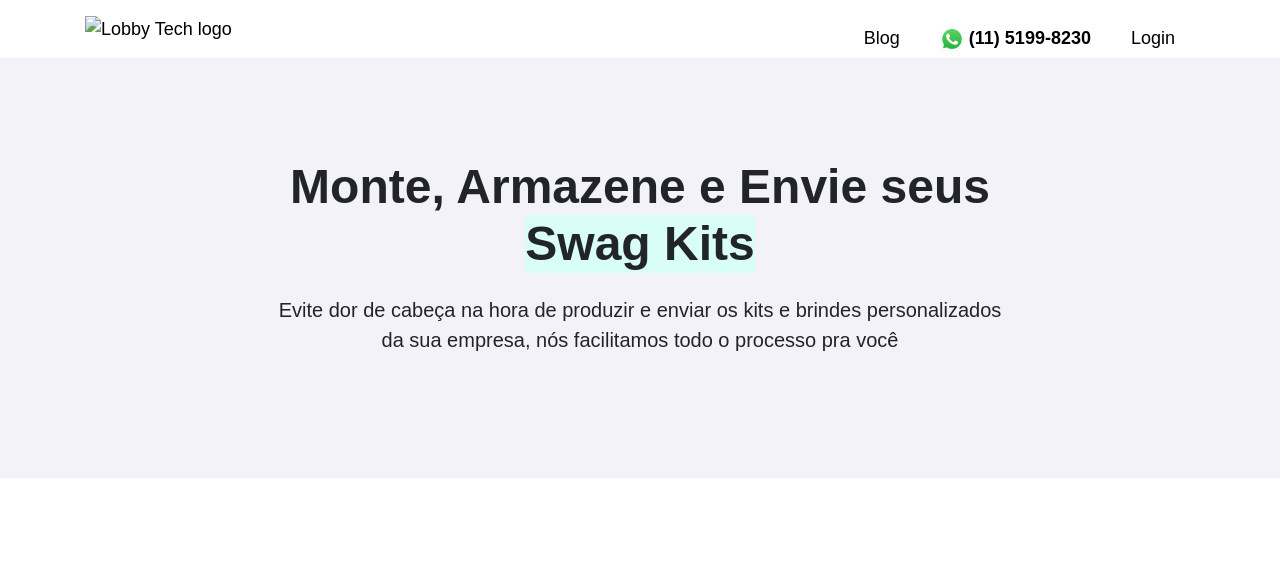
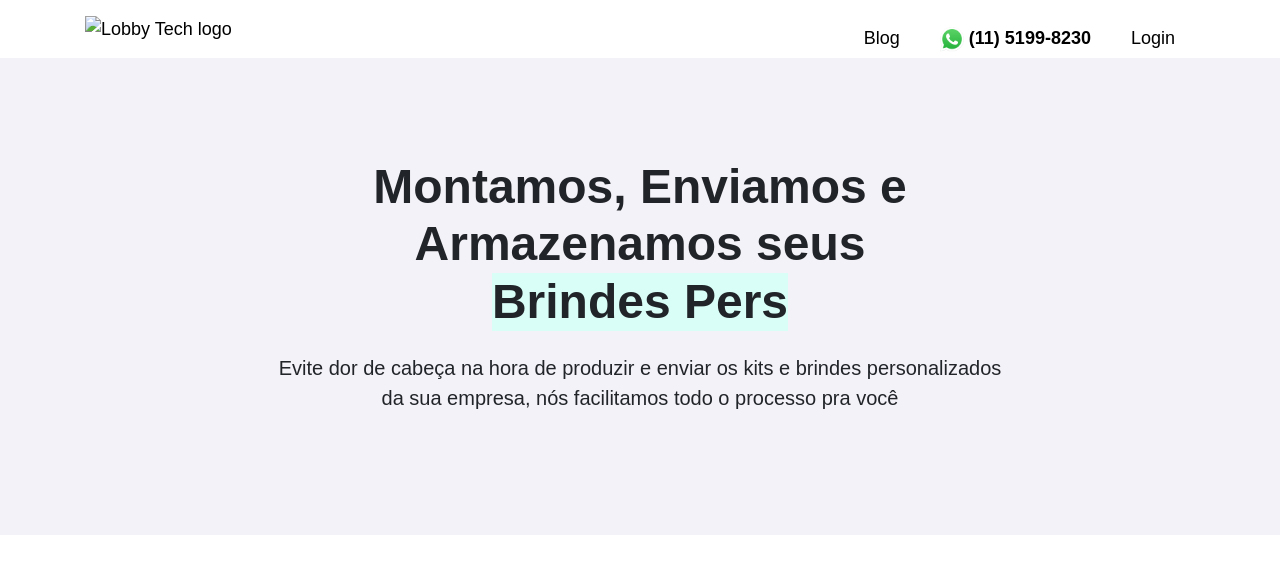
Before and after one commit to lobby-tech/lobby.tech, a Jekyll site: the page built from index.html, in a window 1280 px wide and 900 px high. Shown: the top 574 px of the window. Built offline with Jekyll 4.4.1, drawn with Linux system fonts in a browser that asks for light colours; a script that is not in the unit is left out; comment, search, counter and statistics services are not loaded; some of the changed lines change nothing that is shown.

Commit message:
Updated site

```diff
--- a/index.html
+++ b/index.html
@@ -8,7 +8,7 @@
     <div class="row">
       <div class="col-12 col-lg-8 offset-lg-2">
         <h1 class="font--xxl">
-          Monte, Armazene e Envie seus
+          Montamos, Enviamos e Armazenamos seus
           <br>
           <span id="typed1" class="text-highlight" style="display:inline-block;white-space:pre;">Brindes Personalizados</span>
         </h1>
@@ -274,15 +274,15 @@
     strings: [
       'Brindes em Eventos',
       'Kits de Boas Vindas',
+      'Brindes Personalizados',
       'Swag Kits',
       'Presentes para Prospects',
       'Mimos para Clientes',
-      'Brindes Personalizados',
       'Kits Corporativos',
     ],
-    backDelay: 1800,
+    backDelay: 1900,
     typeSpeed: 60,
-    backSpeed: 1700,
+    backSpeed: 1800,
     fadeOut: true,
     loop: true,
     showCursor: false
```
